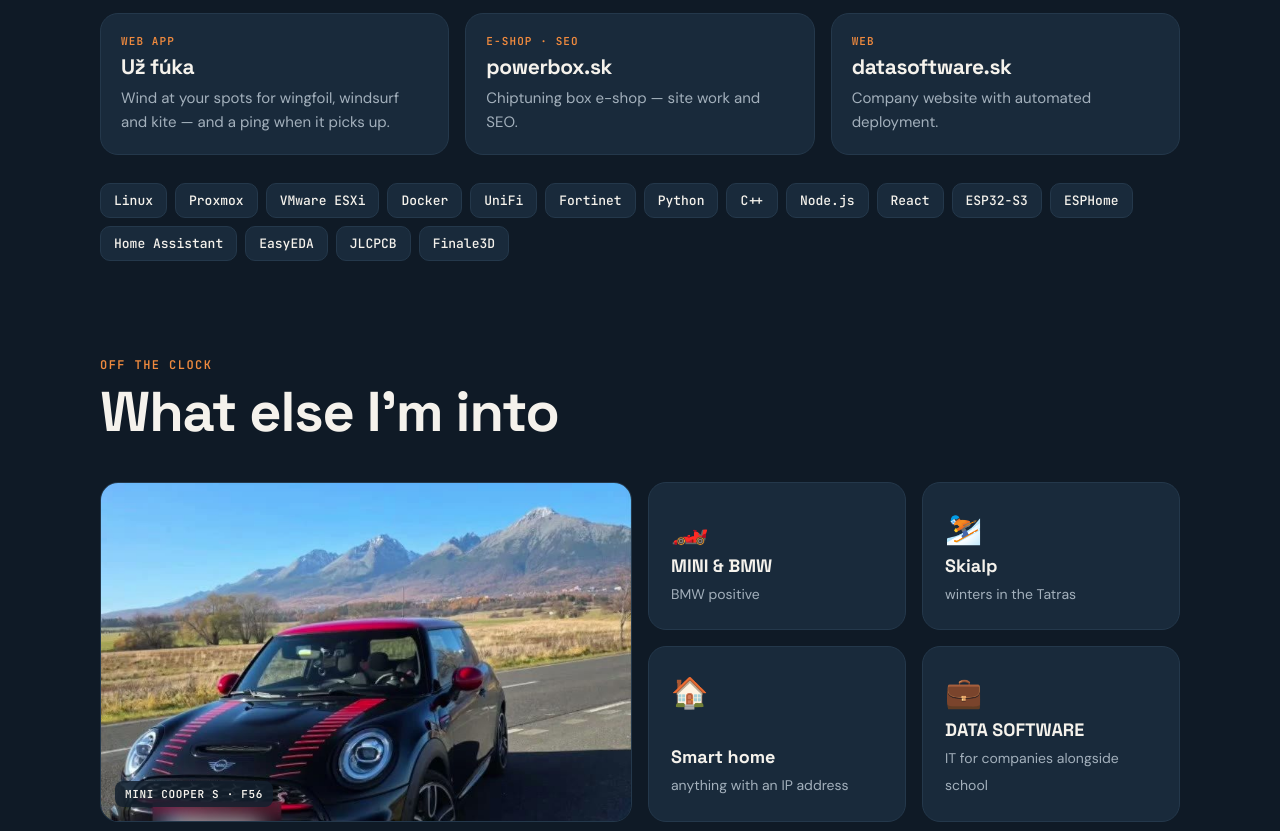
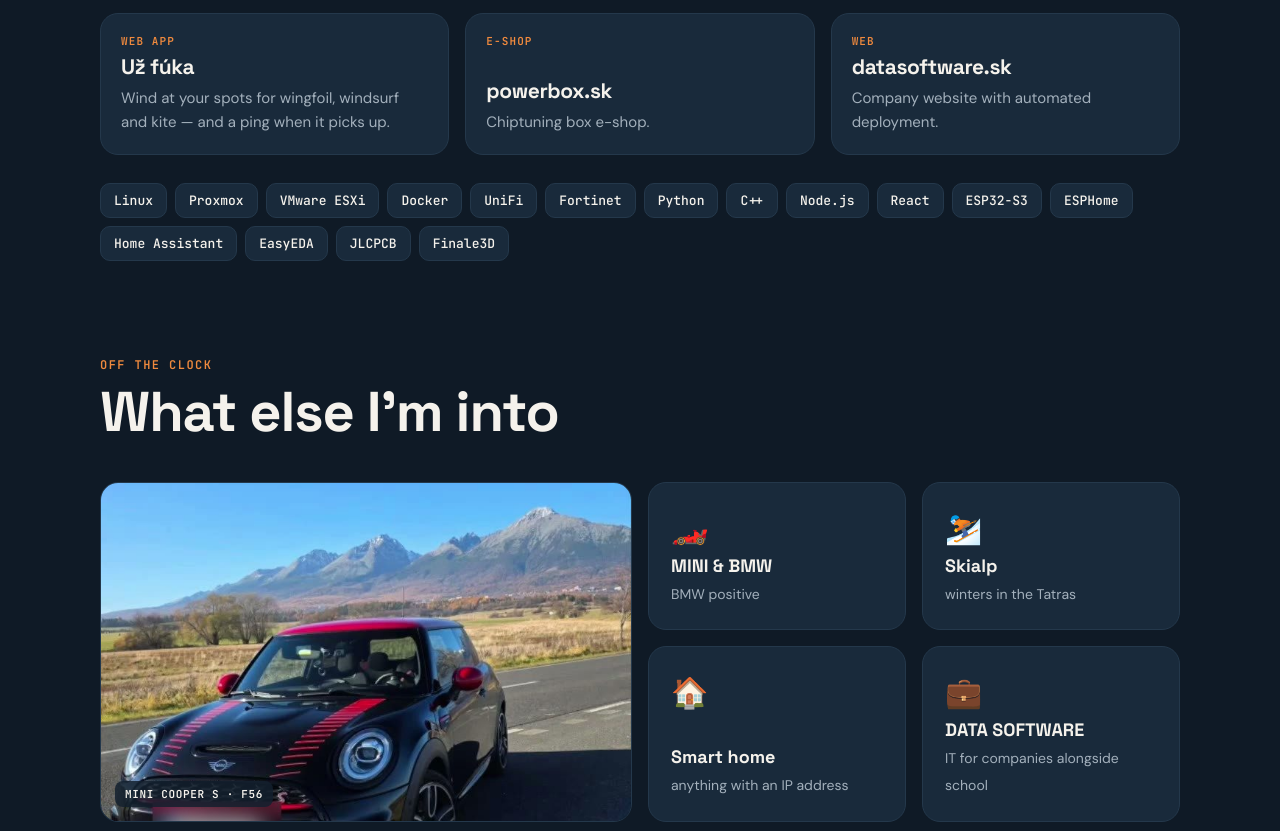
Before and after one commit to PeterLinuxOSS/PeterLinuxOSS.github.io, a plain HTML site: page index.html in a window 1280 px wide. Shown: the part 4938-5769 px from the top of the page. Drawn offline with Linux system fonts and the light colour scheme.

Commit message:
powerbox.sk: bez 'úpravy webu a SEO'
Co-Authored-By: Claude Opus 5.5 <noreply@anthropic.com>
Claude-Session: https://claude.ai/code/session_01Kpr7Lh1BDSdEjNGsNVALb9

```diff
--- a/index.html
+++ b/index.html
@@ -355,9 +355,9 @@ footer a{text-decoration:underline}
       </a>
       <a class="card reveal" href="https://powerbox.sk" target="_blank" rel="noopener">
         <div class="body">
-          <span class="kind">E-shop · SEO</span>
+          <span class="kind">E-shop</span>
           <h3>powerbox.sk</h3>
-          <p><span lang="sk">E-shop s chiptuning boxmi — úpravy webu a SEO.</span><span lang="en">Chiptuning box e-shop — site work and SEO.</span></p>
+          <p><span lang="sk">E-shop s chiptuning boxmi.</span><span lang="en">Chiptuning box e-shop.</span></p>
         </div>
       </a>
       <a class="card reveal" href="https://datasoftware.sk" target="_blank" rel="noopener">
```
